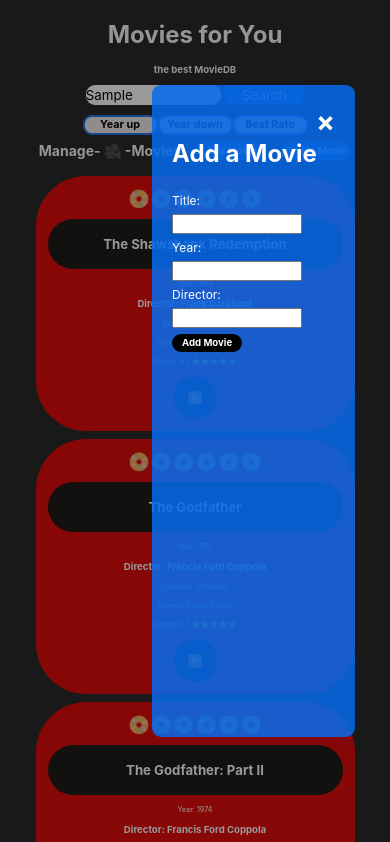
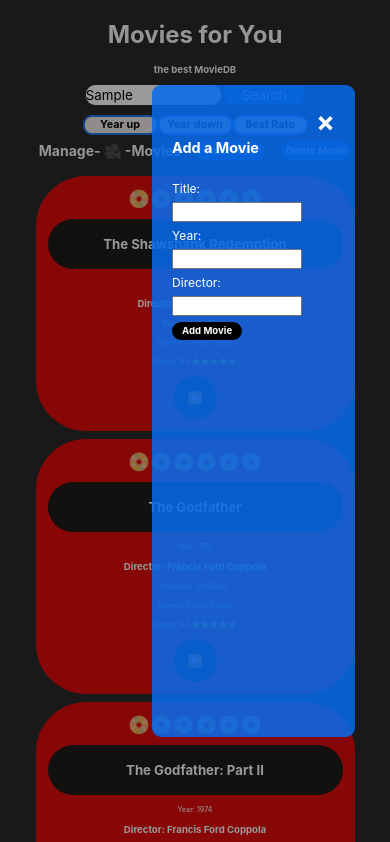
Before and after one commit to Far1had/Movie_DB, a plain HTML site: page index.html in a window 390 px wide. Both pictures are taken after typing "Sample" into the empty fields and a click on the button "Add Movie". Shown: the top 842 px of the page. Drawn offline with Linux system fonts and the light colour scheme; a web font is replaced by a local one.

Commit message:
last commit

```diff
--- a/assets/css/style.css
+++ b/assets/css/style.css
@@ -339,6 +339,11 @@ section {
         width: 130%;
         height: 200%;
     }
+    .addAmovie {
+        font-size: 1.2em;
+        margin-bottom: 15%;
+    }
+
 }
 
 @media only screen and (min-width: 761px) {
```
